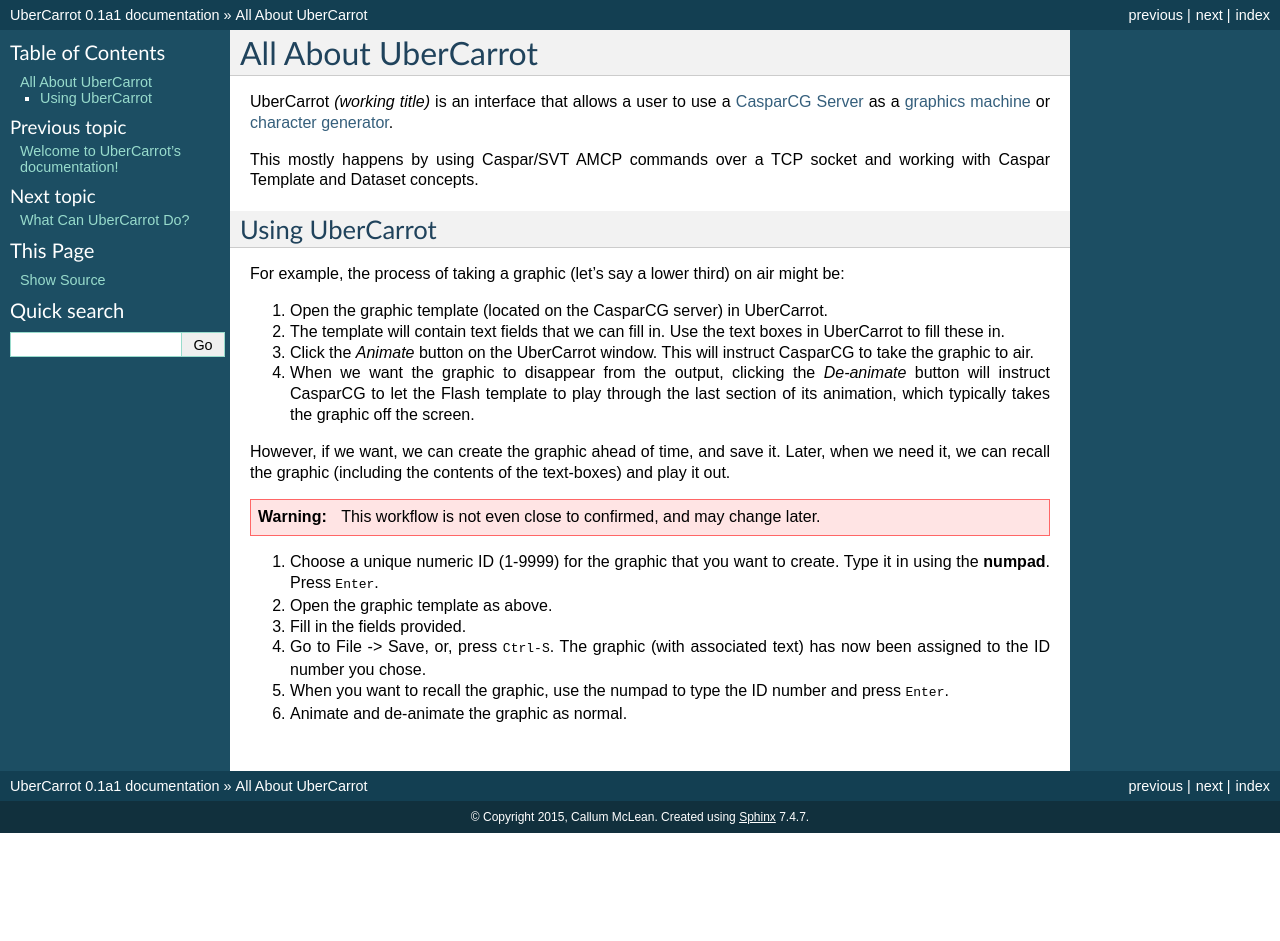
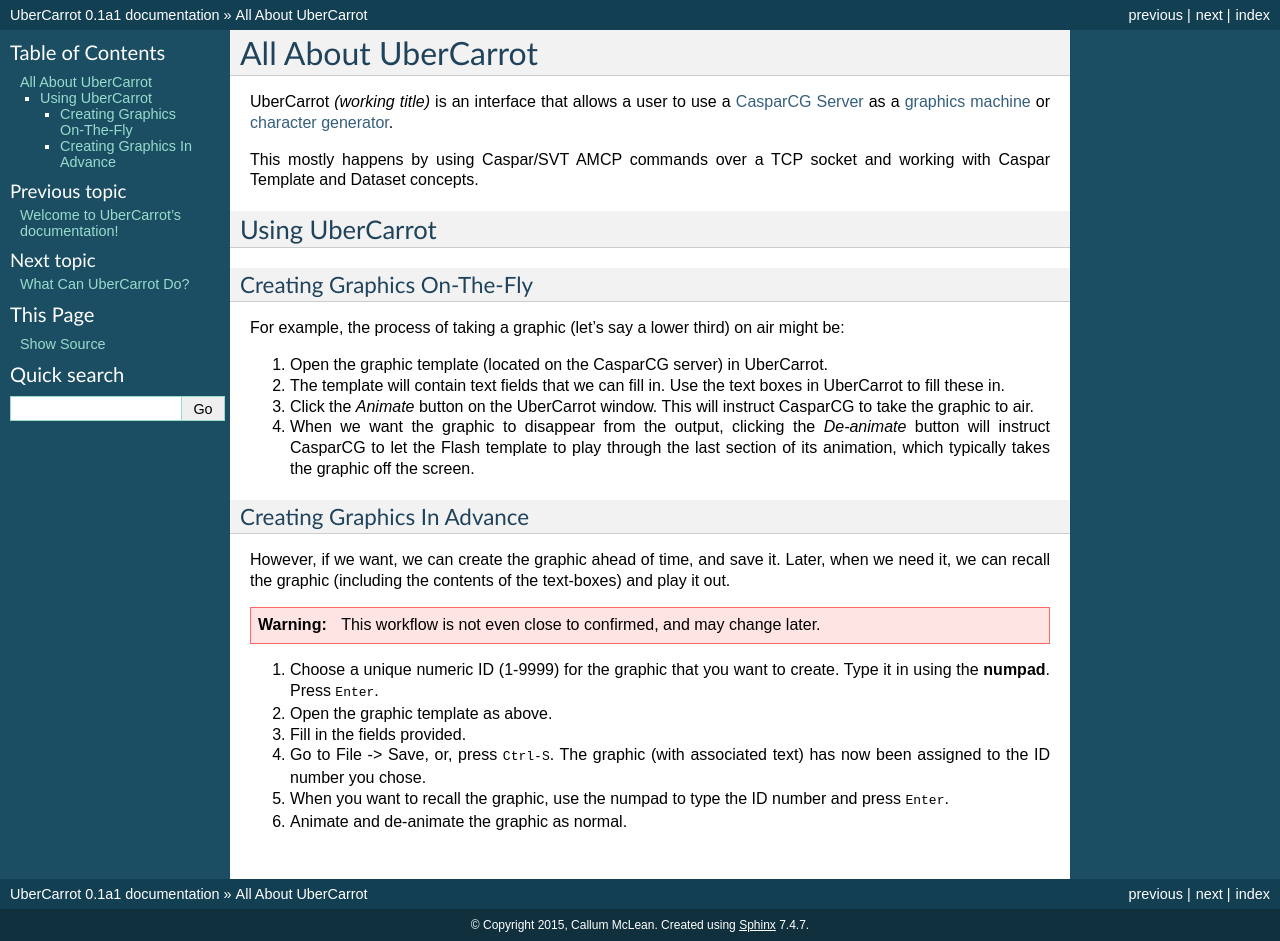
Before and after one commit to calmcl1/PyCasper, a Sphinx documentation site: the page built from docs/source/intro.rst, in a window 1280 px wide. Built offline with Sphinx 7.4.7, drawn with Linux system fonts in a browser that asks for light colours; before the commit the page ends 900 px from its top, so only the background shows below that.

Commit message:
Misc changes to docs

```diff
--- a/docs/source/intro.rst
+++ b/docs/source/intro.rst
@@ -9,12 +9,18 @@
 Using UberCarrot
 ================
 
+Creating Graphics On-The-Fly
+----------------------------
+
 For example, the process of taking a graphic (let's say a lower third) on air might be:
 
 #. Open the graphic template (located on the CasparCG server) in UberCarrot.
 #. The template will contain text fields that we can fill in. Use the text boxes in UberCarrot to fill these in.
 #. Click the *Animate* button on the UberCarrot window. This will instruct CasparCG to take the graphic to air.
 #. When we want the graphic to disappear from the output, clicking the *De-animate* button will instruct CasparCG to let the Flash template to play through the last section of its animation, which typically takes the graphic off the screen.
+
+Creating Graphics In Advance
+----------------------------
 
 However, if we want, we can create the graphic ahead of time, and save it. Later, when we need it, we can recall the graphic (including the contents of the text-boxes) and play it out.
 
```
